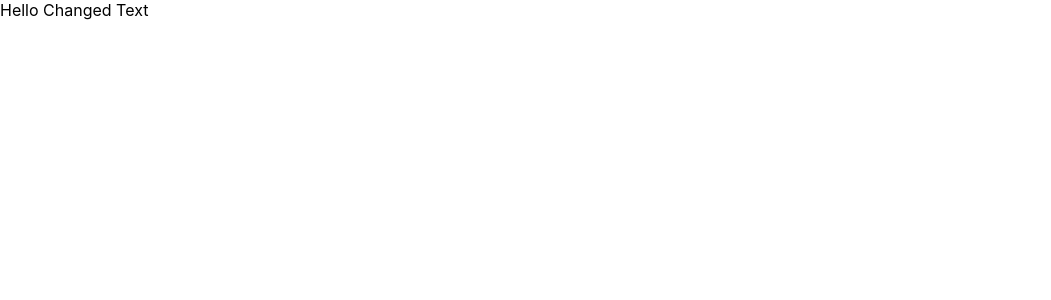
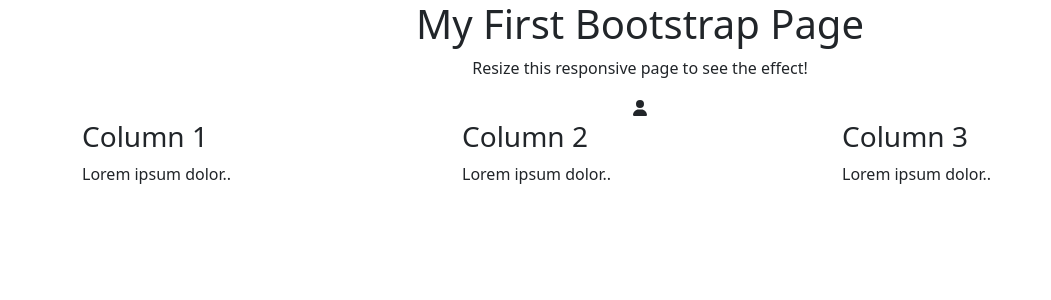
Before and after one commit to techieaneel/webtech_aug2022, a React (Create React App) app: page / in a window 1280 px wide. Shown: the top 300 px of the page, without its empty margins (0-1051 px from the left). Built offline with nearby package versions, Linux system fonts and the light colour scheme.

Commit message:
installing bootstrap and fontAwesome in React

```diff
--- a/public/index.html
+++ b/public/index.html
@@ -25,6 +25,8 @@
       Learn how to configure a non-root public URL by running `npm run build`.
     -->
     <title>React App</title>
+    <!--<link rel="stylesheet" href="https://maxcdn.bootstrapcdn.com/bootstrap/3.4.1/css/bootstrap.min.css">-->
+    <!--<link rel="stylesheet" href="https://cdnjs.cloudflare.com/ajax/libs/font-awesome/6.4.0/css/all.min.css" integrity="sha512-iecdLmaskl7CVkqkXNQ/ZH/XLlvWZOJyj7Yy7tcenmpD1ypASozpmT/E0iPtmFIB46ZmdtAc9eNBvH0H/ZpiBw==" crossorigin="anonymous" referrerpolicy="no-referrer" />-->
   </head>
   <body>
     <noscript>You need to enable JavaScript to run this app.</noscript>
--- a/src/App.js
+++ b/src/App.js
@@ -1,6 +1,8 @@
 import logo from './logo.svg';
 import React from 'react';
 import './App.css';
+import { FontAwesomeIcon } from '@fortawesome/react-fontawesome';
+import { faUser } from '@fortawesome/free-solid-svg-icons'
 
 // if component export without default - named import
 // import {Hone} from './Hone';
@@ -22,14 +24,48 @@
 function App() {
   return (
     <React.Fragment>
-      <div className="container">
-        <div className="header">
-          Hello Changed Text
+      <div class="jumbotron text-center">
+        <h1>My First Bootstrap Page</h1>
+        <p>Resize this responsive page to see the effect!</p>
+        {/*<i class="fa fa-user"></i>*/}
+        {/* <FontAwesomeIcon icon="fa fa-user" /> */}
+        <FontAwesomeIcon icon={faUser} />
+      </div>
+
+      <div class="container">
+        <div class="row">
+          <div class="col-sm-4">
+            <h3>Column 1</h3>
+            <p>Lorem ipsum dolor..</p>
+          </div>
+          <div class="col-sm-4">
+            <h3>Column 2</h3>
+            <p>Lorem ipsum dolor..</p>
+          </div>
+          <div class="col-sm-4">
+            <h3>Column 3</h3>
+            <p>Lorem ipsum dolor..</p>
+          </div>
         </div>
       </div>
-      <div className="footer"></div>
     </React.Fragment>
   );
 }
 
 export default App;
+
+// default import and export
+// module OR named import and export
+
+// sending our (local) changes to git repository (online)
+// git status
+// git add
+// git commit
+// git push
+
+// Receiving our git repository (online) code to local
+// git fetch
+// git pull
+
+// git clone
+// git init
--- a/src/index.js
+++ b/src/index.js
@@ -3,6 +3,8 @@
 import './index.css';
 import App from './App';
 import reportWebVitals from './reportWebVitals';
+import 'bootstrap/dist/css/bootstrap.min.css';
+import 'bootstrap/dist/js/bootstrap.bundle.min';
 
 const root = ReactDOM.createRoot(document.getElementById('root'));
 
```
